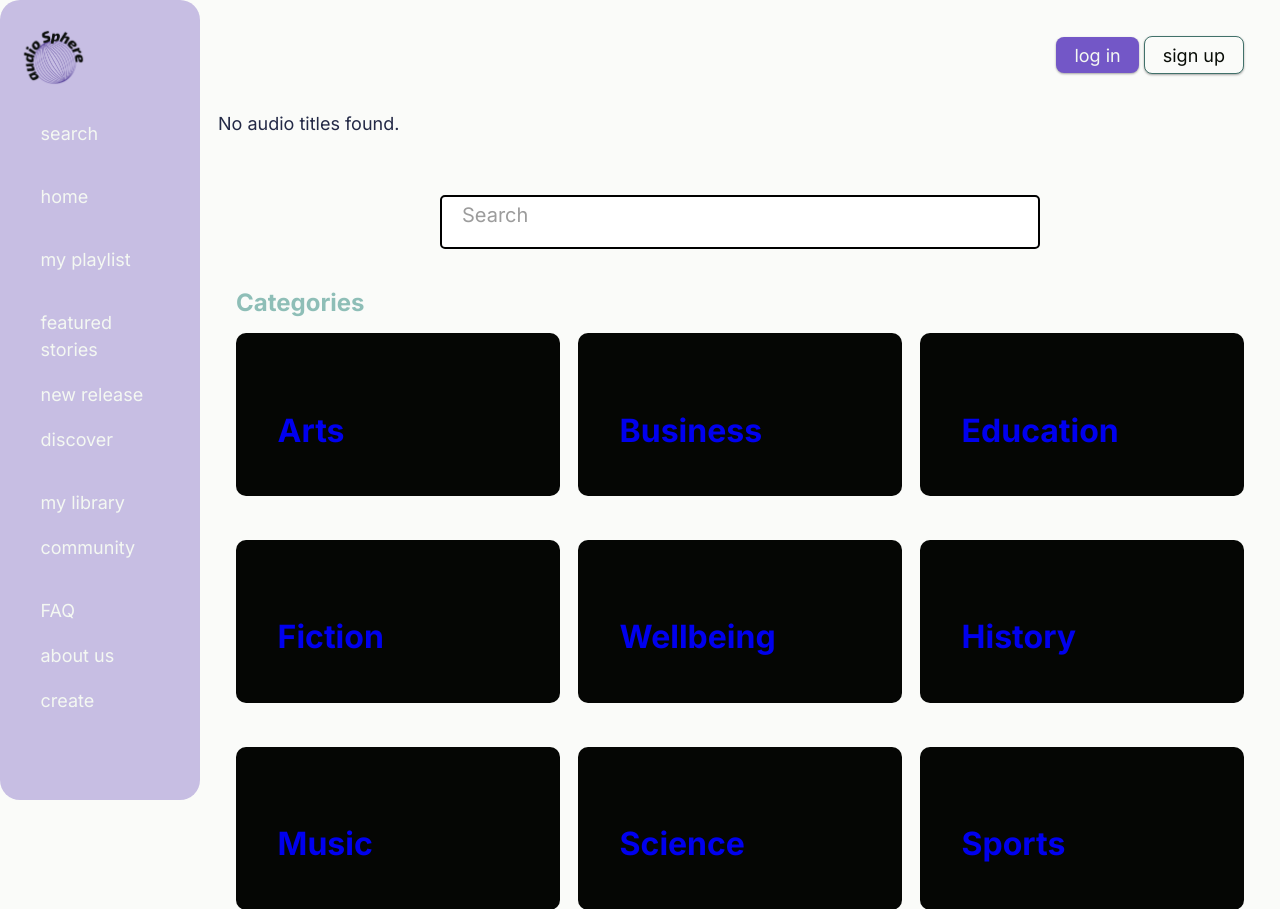
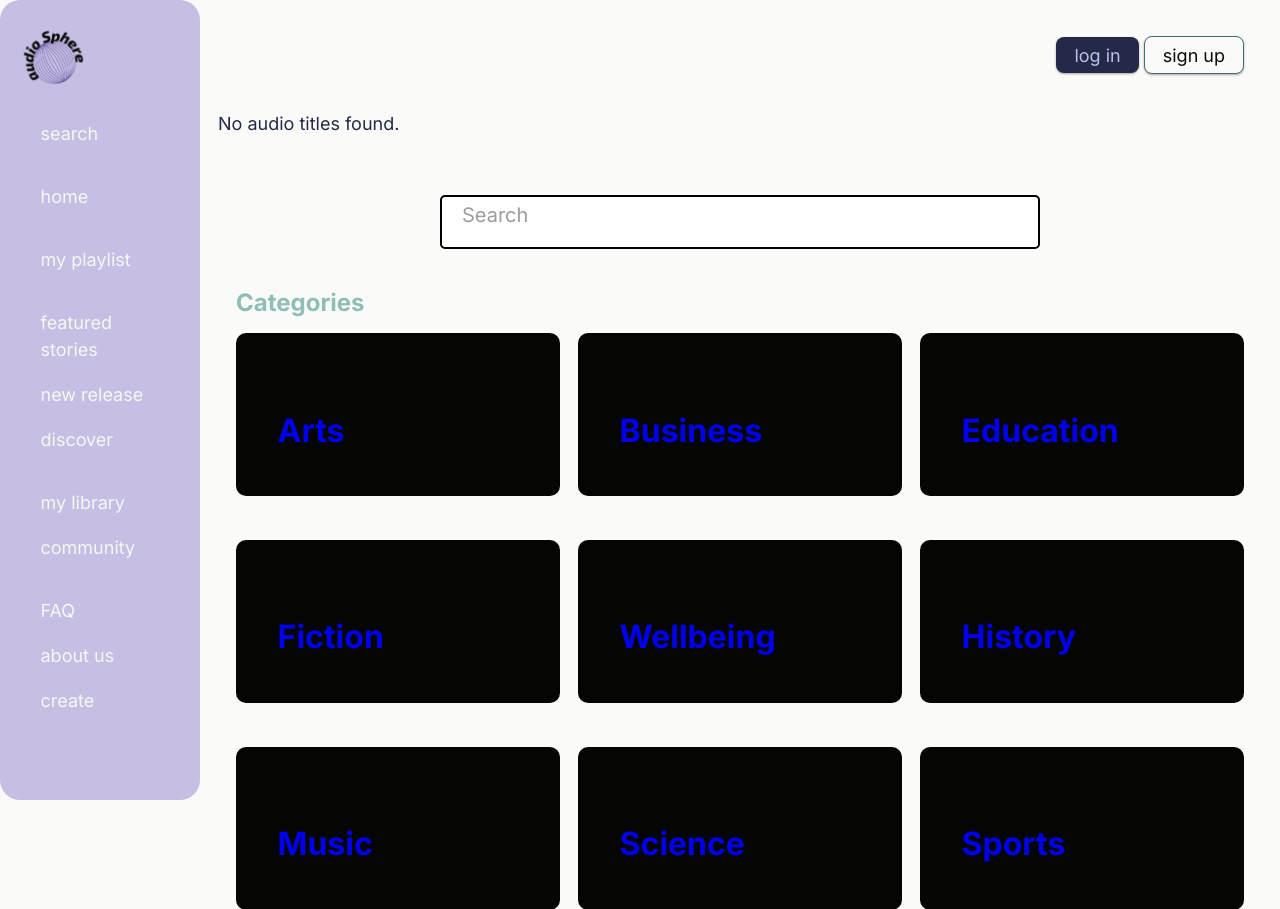
Before and after one commit to tanveerali13/audiosphere-v2, a PHP site: page /views/view-search.php in a window 1280 px wide. Shown: the top 909 px of the page. Run offline with PHP 8.4, Linux system fonts and the light colour scheme; data comes from the database, SQL or seed files in the repository; data that the repository does not hold is empty; some libraries are stand-ins or nearby versions.

Commit message:
Update button colors in search.css

```diff
--- a/css/search.css
+++ b/css/search.css
@@ -165,8 +165,8 @@ body {
 }
 
 button {
-    background-color: var(--primary_color_dark);
-    color: var(--text_color_dark);
+    background-color: var(--headline-color);
+    color: var(--paragraph-color-dark_mode);
     padding: var(--padding_xsmall) var(--padding_medium) var(--padding_xsmall) var(--padding_medium);
     border-radius: 8px;
     font-size: clamp(var(--min-text-font-size), var(--preferred-text-font-size), var(--max-text-font-size));
```
